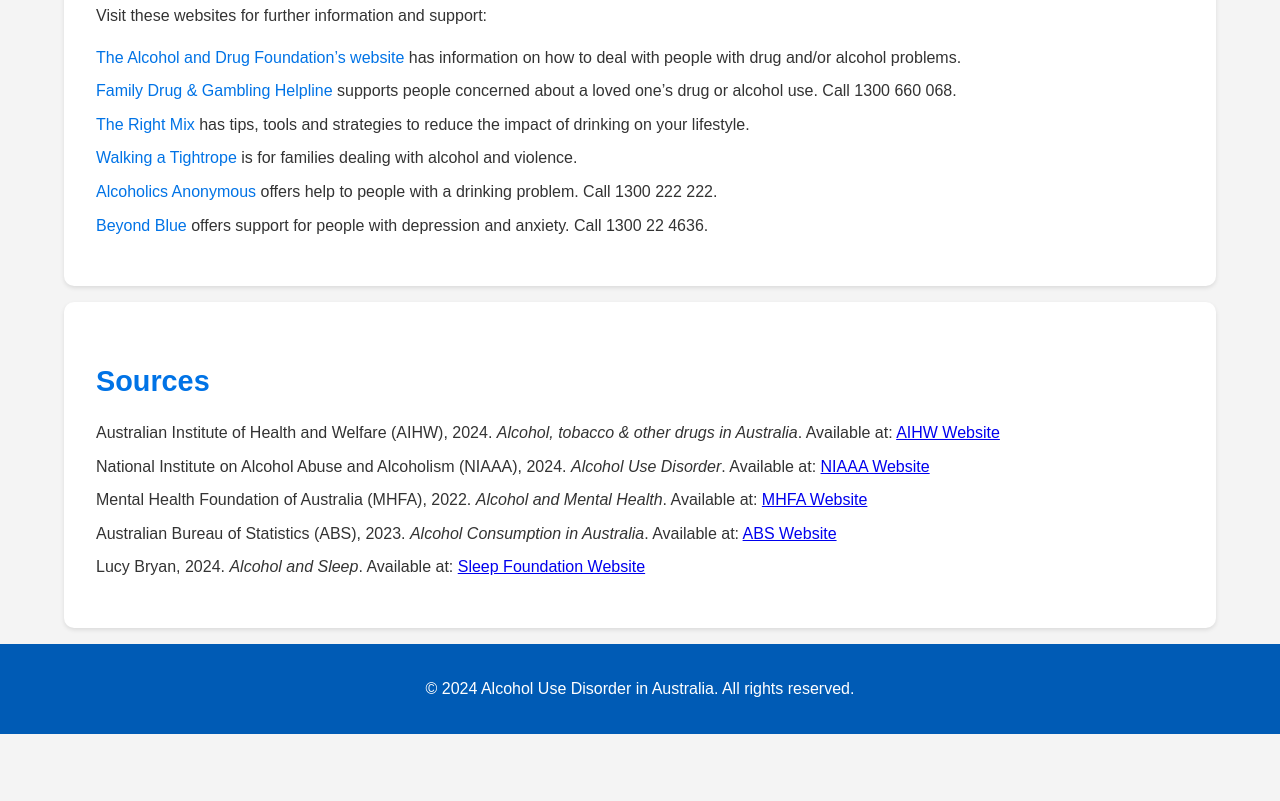
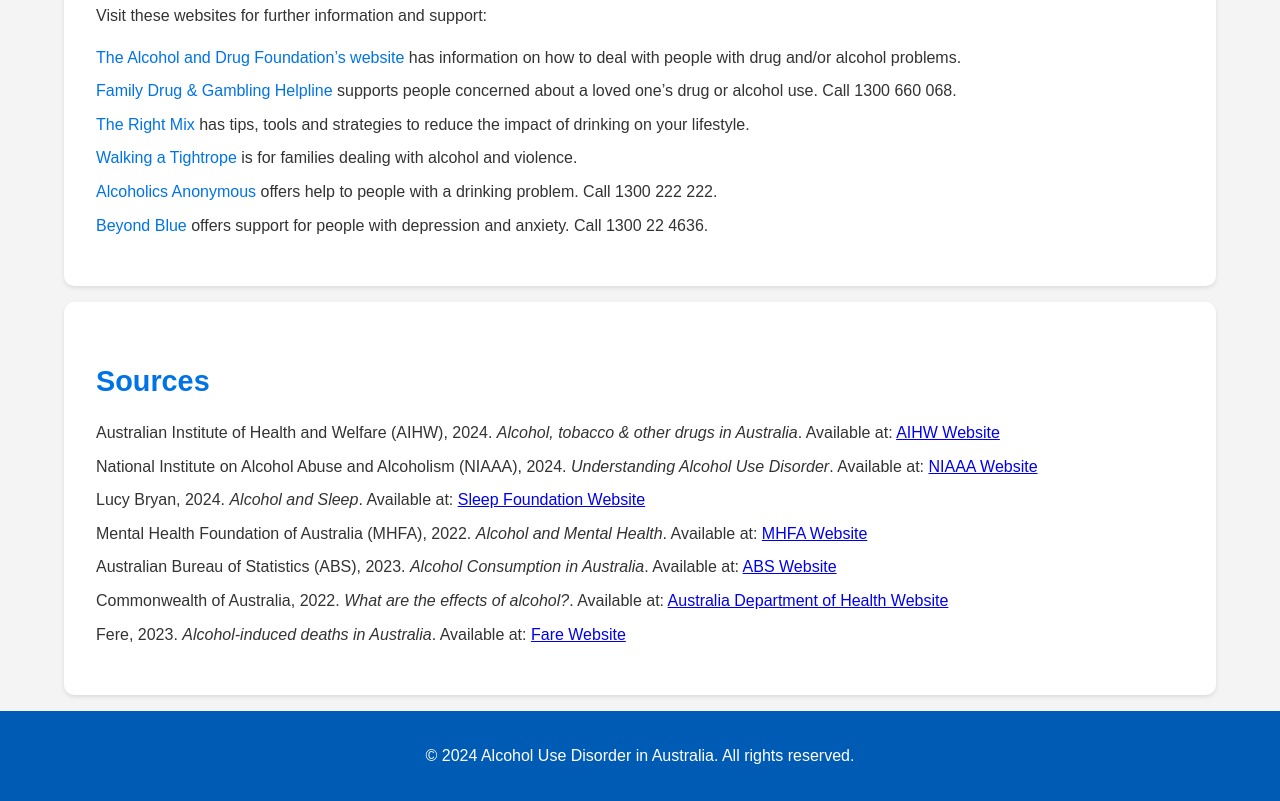
Before and after one commit to Hanik1602/Survey_Web, a plain HTML site: page index.html in a window 1280 px wide. Shown: the part 6011-6812 px from the top of the page. Before the commit the page ends 6745 px from the top, so only its background shows below. Drawn offline with Linux system fonts and the light colour scheme; a script that the page names is missing.

Commit message:
add more sources

```diff
--- a/index.html
+++ b/index.html
@@ -140,10 +140,12 @@
         <h2>Sources</h2>
         <ul>
             <li>Australian Institute of Health and Welfare (AIHW), 2024. <i>Alcohol, tobacco & other drugs in Australia</i>. Available at: <a href="https://www.aihw.gov.au/reports/alcohol/alcohol-tobacco-other-drugs-australia">AIHW Website</a></li>
-            <li>National Institute on Alcohol Abuse and Alcoholism (NIAAA), 2024. <i>Alcohol Use Disorder</i>. Available at: <a href="https://www.niaaa.nih.gov/alcohols-effects-health/alcohol-use-disorder">NIAAA Website</a></li>
+            <li>National Institute on Alcohol Abuse and Alcoholism (NIAAA), 2024. <i>Understanding Alcohol Use Disorder</i>. Available at: <a href="https://www.niaaa.nih.gov/alcohols-effects-health/alcohol-use-disorder">NIAAA Website</a></li>
+            <li>Lucy Bryan, 2024. <i>Alcohol and Sleep</i>. Available at: <a href="https://www.sleepfoundation.org/nutrition/alcohol-and-sleep">Sleep Foundation Website</a></li>
             <li>Mental Health Foundation of Australia (MHFA), 2022. <i>Alcohol and Mental Health</i>. Available at: <a href="https://www.mhfa.org.au/mental-health-news/alcohol-and-mental-health">MHFA Website</a></li>
             <li>Australian Bureau of Statistics (ABS), 2023. <i>Alcohol Consumption in Australia</i>. Available at: <a href="https://www.abs.gov.au/statistics/health/health-conditions-and-risks/alcohol-consumption-australia">ABS Website</a></li>
-            <li>Lucy Bryan, 2024. <i>Alcohol and Sleep</i>. Available at: <a href="https://www.sleepfoundation.org/articles/alcohol-and-sleep">Sleep Foundation Website</a></li>
+            <li>Commonwealth of Australia, 2022. <i>What are the effects of alcohol?</i>. Available at: <a href="https://www.health.gov.au/topics/alcohol/about-alcohol/what-are-the-effects-of-alcohol">Australia Department of Health Website</a></li>
+            <li>Fere, 2023. <i>Alcohol-induced deaths in Australia</i>. Available at: <a href="https://fare.org.au/alcohol-induced-deaths-in-australia">Fare Website</a></li>
         </ul>
     </section>
 
```
